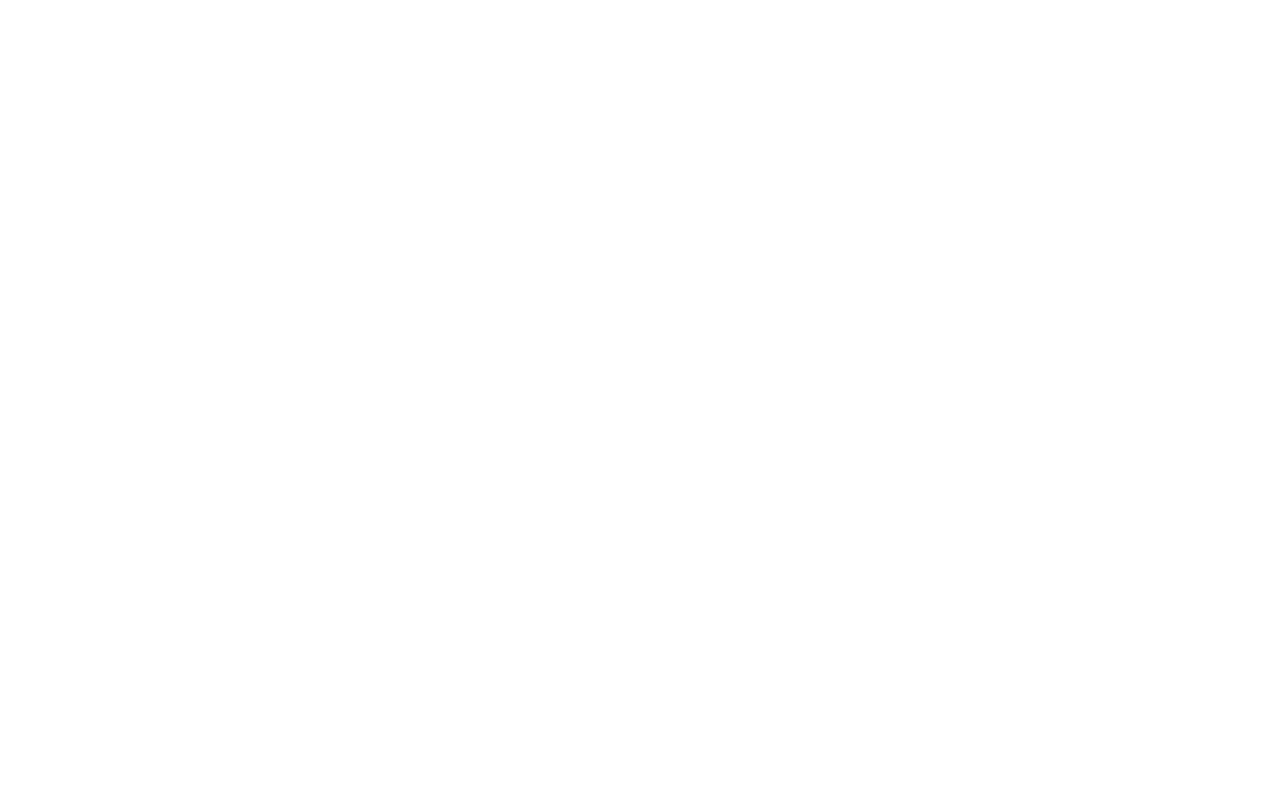
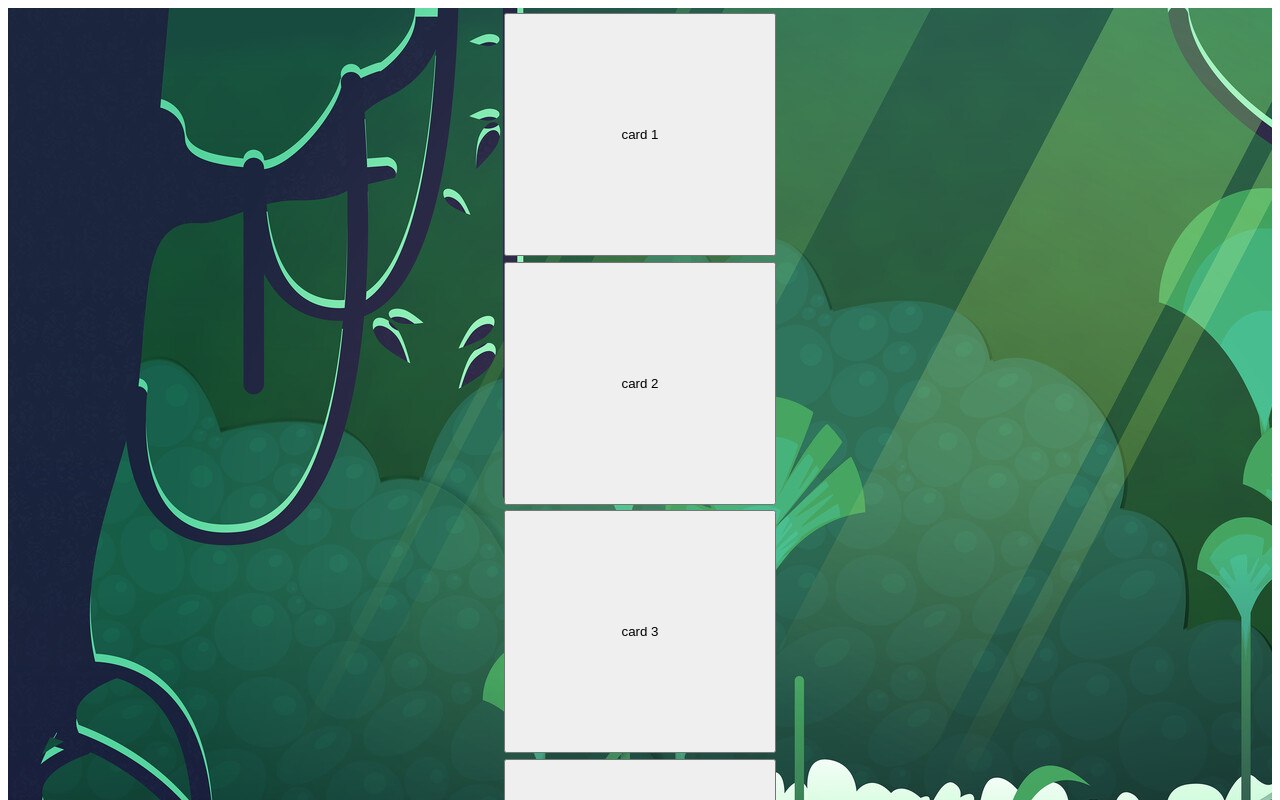
Before and after one commit to SaadHabashneh/card-memo, a React (Vite) app: page / in a window 1280 px wide. Shown: the top 800 px of the page. Built offline with nearby package versions, Linux system fonts and the light colour scheme.

Commit message:
corrected the code

```diff
--- a/src/App.css
+++ b/src/App.css
@@ -1,16 +1,14 @@
 .gameDiv {
-    height: 100%;
-    width: 100%;
     background-image: url(../src/assets/game-bg.jpg);
     background-size: auto;
     background-repeat: no-repeat;
-    display: flex;
-    flex-wrap: wrap;
+    display: grid;
+    grid-template-rows: repeat(4);
+    grid-row: auto;
     justify-content: space-around;
-    align-items: center;
 }
 
 .cards {
-    padding: 0.5rem;
-
+    padding: 7rem;
+    margin-top: 2%;
 }
--- a/src/GamePage.jsx
+++ b/src/GamePage.jsx
@@ -23,9 +23,9 @@
 
   return (
     <div className="gameDiv">
-      {cards && cards.map(card => {
-        <button value={card.value}>{card.id}</button>
-      })}
+      {cards && (cards.map(card => (
+        <button key={card.id} value={card.value} className="cards">card {card.id}</button>
+      )))}
     </div>
   );
 };
```
